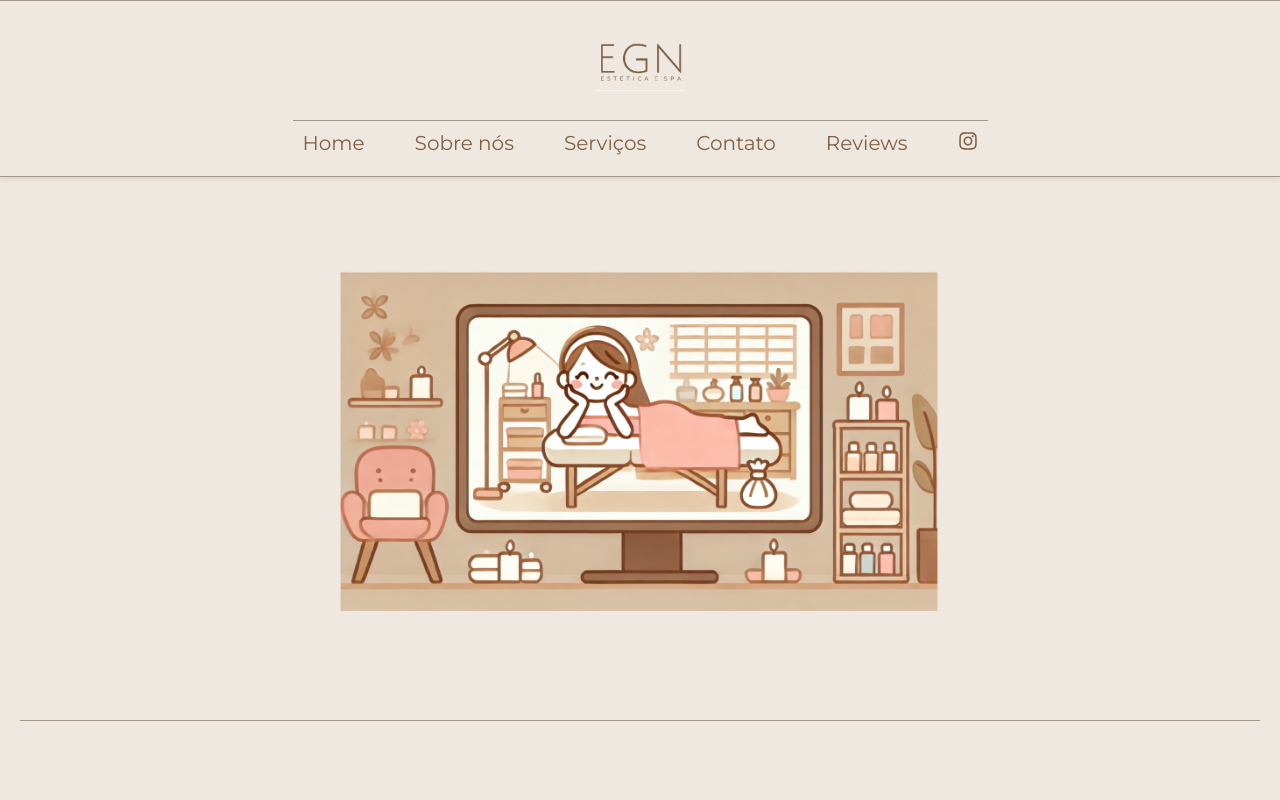
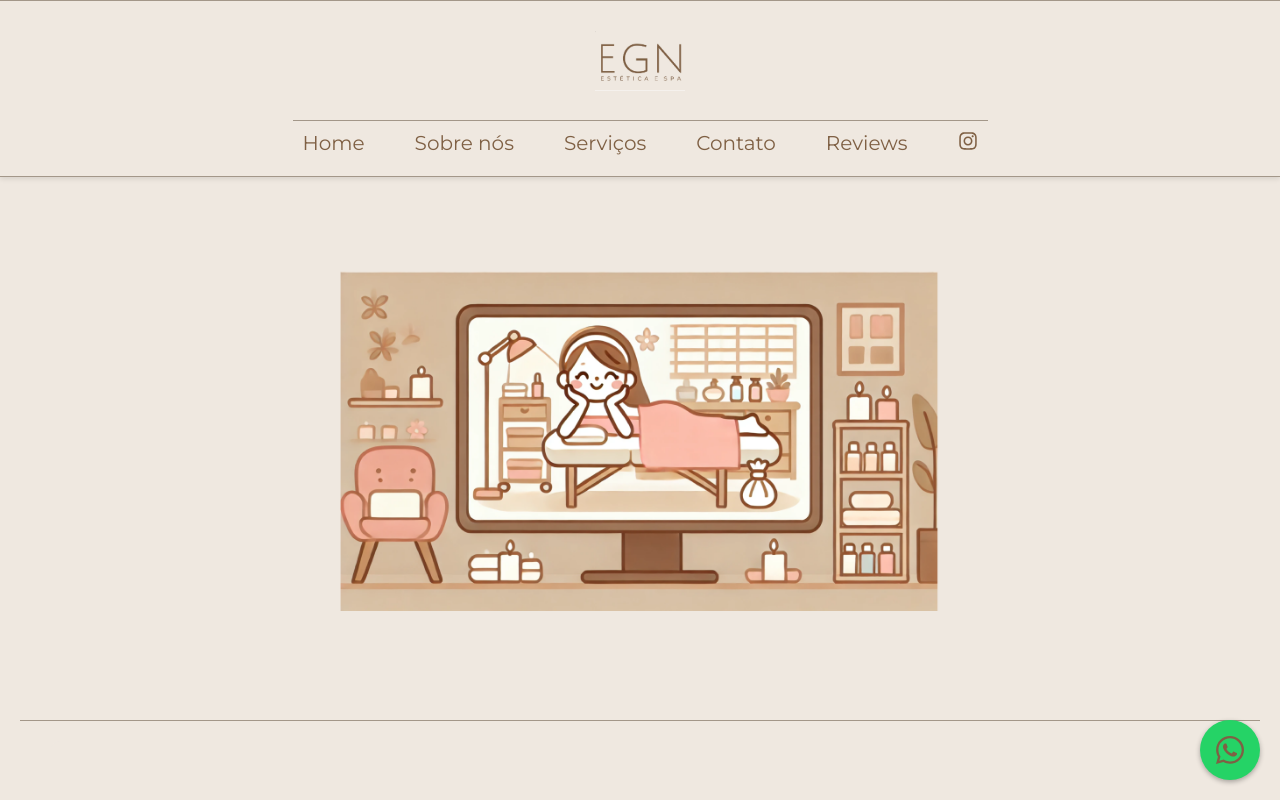
Before and after one commit to renatoHSL/website-spa, a React (Create React App) app: page / in a window 1280 px wide. Shown: the top 800 px of the page. Built offline with nearby package versions, Linux system fonts and the light colour scheme.

Commit message:
feat: begin about us setion

```diff
--- a/package.json
+++ b/package.json
@@ -3,6 +3,8 @@
   "version": "0.1.0",
   "private": true,
   "dependencies": {
+    "@fortawesome/free-brands-svg-icons": "^6.6.0",
+    "@fortawesome/react-fontawesome": "^0.2.2",
     "@testing-library/jest-dom": "^5.17.0",
     "@testing-library/react": "^13.4.0",
     "@testing-library/user-event": "^13.5.0",
--- a/src/App.js
+++ b/src/App.js
@@ -5,11 +5,13 @@
 import Services from './pages/Services';
 import About from './pages/About';
 import Footer from './components/Footer';
+import WhatsAppButton from './components/WhatsAppButton';
 
 function App() {
   return (
     <Router>
       <div className="App">
+      <WhatsAppButton />
         <Header /> {/* Importa o Header aqui */}
         <Routes>
           <Route path="/" element={<Home />} />
--- /dev/null
+++ b/src/components/WhatsAppButton.css
@@ -0,0 +1,27 @@
+.whatsapp-float {
+    position: fixed;
+    width: 60px; /* Largura do ícone */
+    height: 60px; /* Altura do ícone */
+    bottom: 20px; /* Distância do ícone para a parte inferior da tela */
+    right: 20px; /* Distância do ícone para a parte direita da tela */
+    z-index: 1000; /* Garante que o ícone fique na frente de outros elementos */
+    background-color: #25D366; /* Cor de fundo verde do ícone do WhatsApp */
+    border-radius: 50%; /* Bordas arredondadas para deixar o ícone circular */
+    display: flex; /* Centraliza o conteúdo dentro do ícone */
+    align-items: center; /* Centraliza verticalmente */
+    justify-content: center; /* Centraliza horizontalmente */
+    box-shadow: 0 2px 5px rgba(0, 0, 0, 0.3); /* Adiciona uma sombra ao ícone */
+    transition: transform 0.3s; /* Efeito de transição ao passar o mouse */
+}
+
+.whatsapp-float:hover {
+    transform: scale(1.1); /* Aumenta o botão ao passar o mouse */
+}
+
+
+/* Remove o efeito de mudança de cor do link após o clique */
+.whatsapp-float:link,
+.whatsapp-float:visited {
+    color: inherit; /* Mantém a cor do ícone inalterada */
+    text-decoration: none; /* Remove o sublinhado */
+}
--- /dev/null
+++ b/src/components/WhatsAppButton.js
@@ -0,0 +1,19 @@
+import React from 'react';
+import { FontAwesomeIcon } from '@fortawesome/react-fontawesome'; // Importa o componente de ícones
+import { faWhatsapp } from '@fortawesome/free-brands-svg-icons'; // Importa o ícone específico do WhatsApp
+import './WhatsAppButton.css'; // Importe o CSS específico para o botão
+
+const WhatsAppButton = () => {
+    return (
+        <a
+            href="https://wa.me/5511999999999"
+            className="whatsapp-float"
+            target="_blank"
+            rel="noopener noreferrer"
+        >
+            <FontAwesomeIcon icon={faWhatsapp} size="2x" /> {/* Usa o ícone do Font Awesome */}
+        </a>
+    );
+};
+
+export default WhatsAppButton;
--- a/src/index.css
+++ b/src/index.css
@@ -5,7 +5,6 @@
   font-family: 'Montserrat', sans-serif;
   margin: 0;
   padding: 0;
-  background-color: #EFE8E0; /* Cor de fundo para todo o site */
   min-height: 100vh; /* Garante que o fundo cubra toda a altura da tela */
   box-sizing: border-box; /* Garante que padding e bordas não aumentem o tamanho dos elementos */
   color: #7F6044
```
Also changed, not shown: 1 other file (tests, documents, lock files or other folders).
